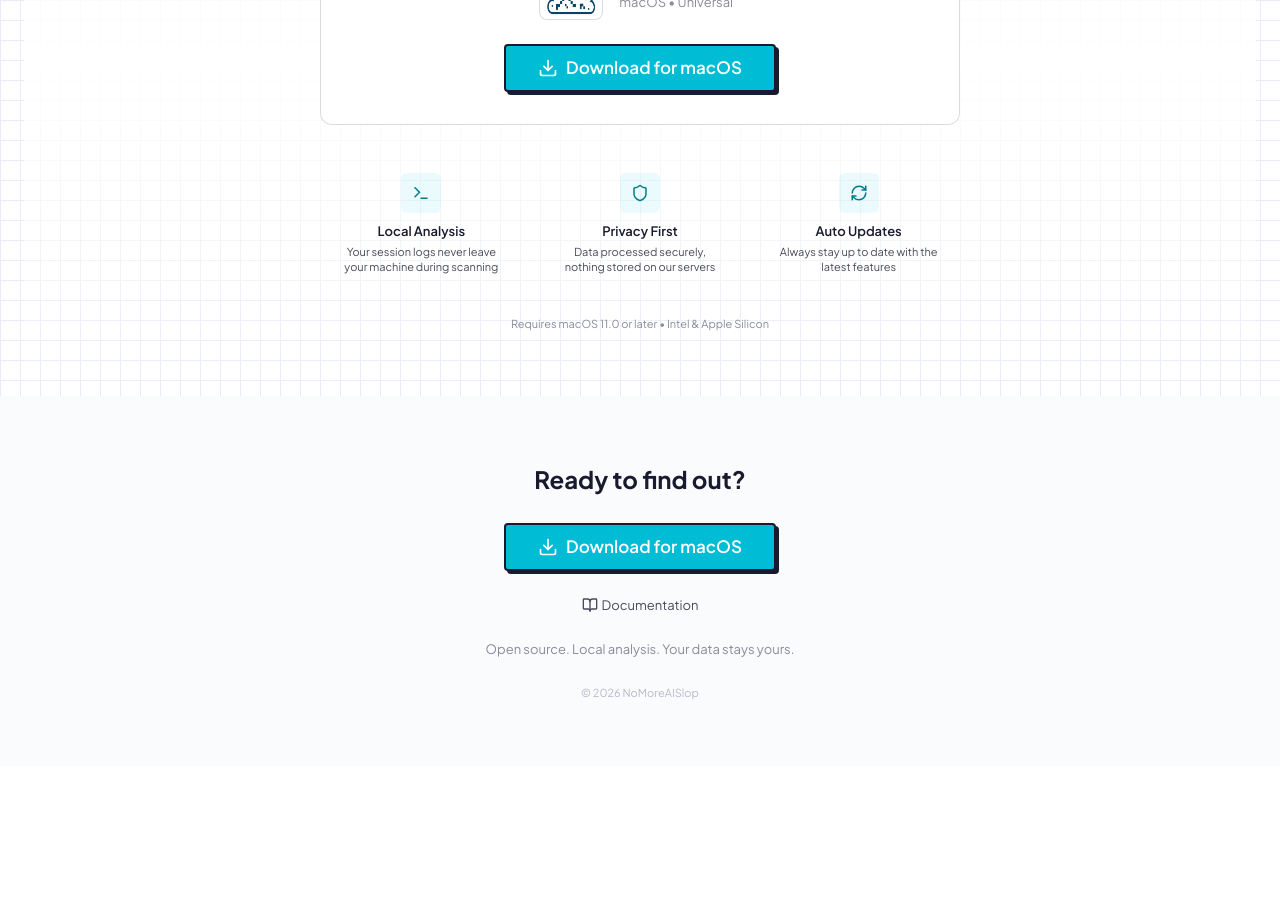
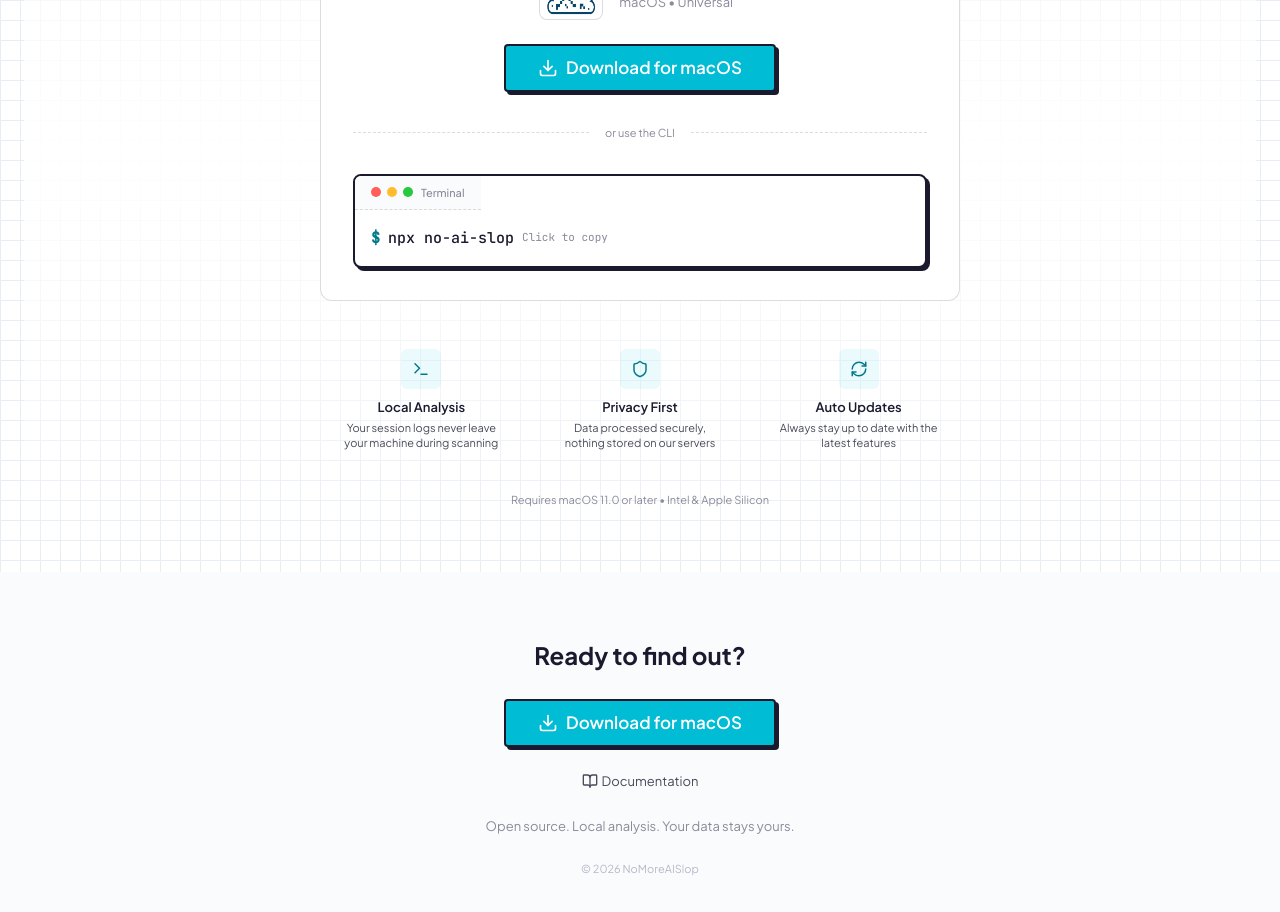
Before and after one commit to onlycastle/BetterPrompt, a Next.js app: page / in a window 1280 px wide. Shown: the part 3280-4192 px from the top of the page. Before the commit the page ends 4046 px from the top, so only its background shows below. Built offline with nearby package versions, Linux system fonts and the light colour scheme; no server answers.

Commit message:
feat(web): integrate CLI command option in DownloadSection
Add alternative CLI installation path with:
- Dashed divider with "or use the CLI" text
- TerminalCommand showing npx command

Co-Authored-By: Claude Opus 4.5 <noreply@anthropic.com>

```diff
--- a/src/components/landing/DownloadSection.module.css
+++ b/src/components/landing/DownloadSection.module.css
@@ -80,6 +80,27 @@
   color: var(--ink-muted);
 }
 
+/* Divider between download button and terminal */
+.divider {
+  display: flex;
+  align-items: center;
+  gap: var(--space-md);
+  width: 100%;
+  margin: var(--space-sm) 0;
+}
+
+.dividerLine {
+  flex: 1;
+  height: 0;
+  border-top: 1px dashed var(--border-default);
+}
+
+.dividerText {
+  font-size: var(--text-xs);
+  color: var(--ink-muted);
+  white-space: nowrap;
+}
+
 .features {
   display: grid;
   grid-template-columns: repeat(3, 1fr);
--- a/src/components/landing/DownloadSection.tsx
+++ b/src/components/landing/DownloadSection.tsx
@@ -3,6 +3,7 @@
 import Image from 'next/image';
 import { Download, Shield, RefreshCw, Terminal } from 'lucide-react';
 import { Button } from '@/components/ui/Button';
+import { TerminalCommand } from './TerminalCommand';
 import styles from './DownloadSection.module.css';
 
 const features = [
@@ -66,6 +67,14 @@ export function DownloadSection() {
           >
             Download for macOS
           </Button>
+
+          <div className={styles.divider}>
+            <span className={styles.dividerLine} />
+            <span className={styles.dividerText}>or use the CLI</span>
+            <span className={styles.dividerLine} />
+          </div>
+
+          <TerminalCommand command="npx no-ai-slop" />
         </div>
 
         <div className={styles.features}>
```
